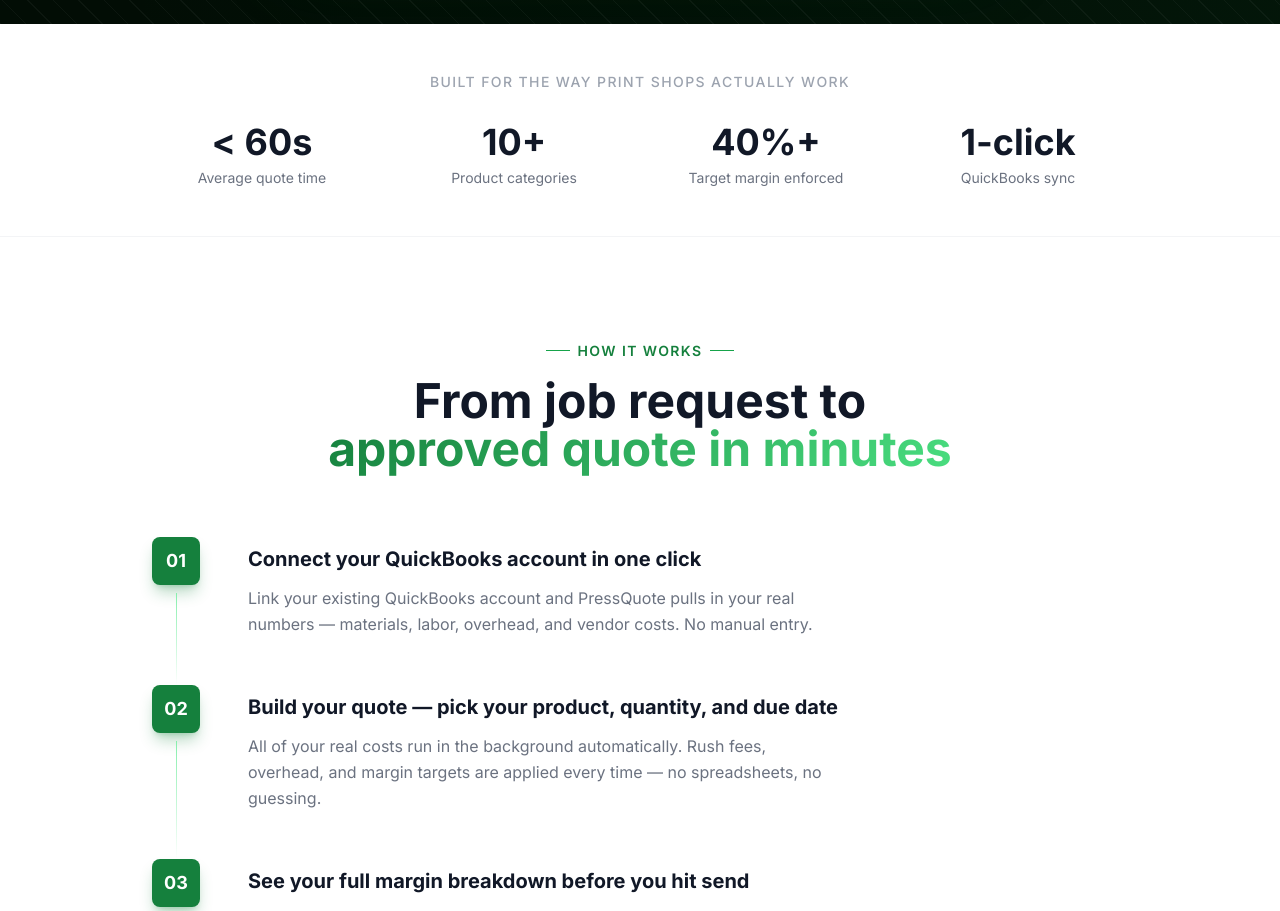
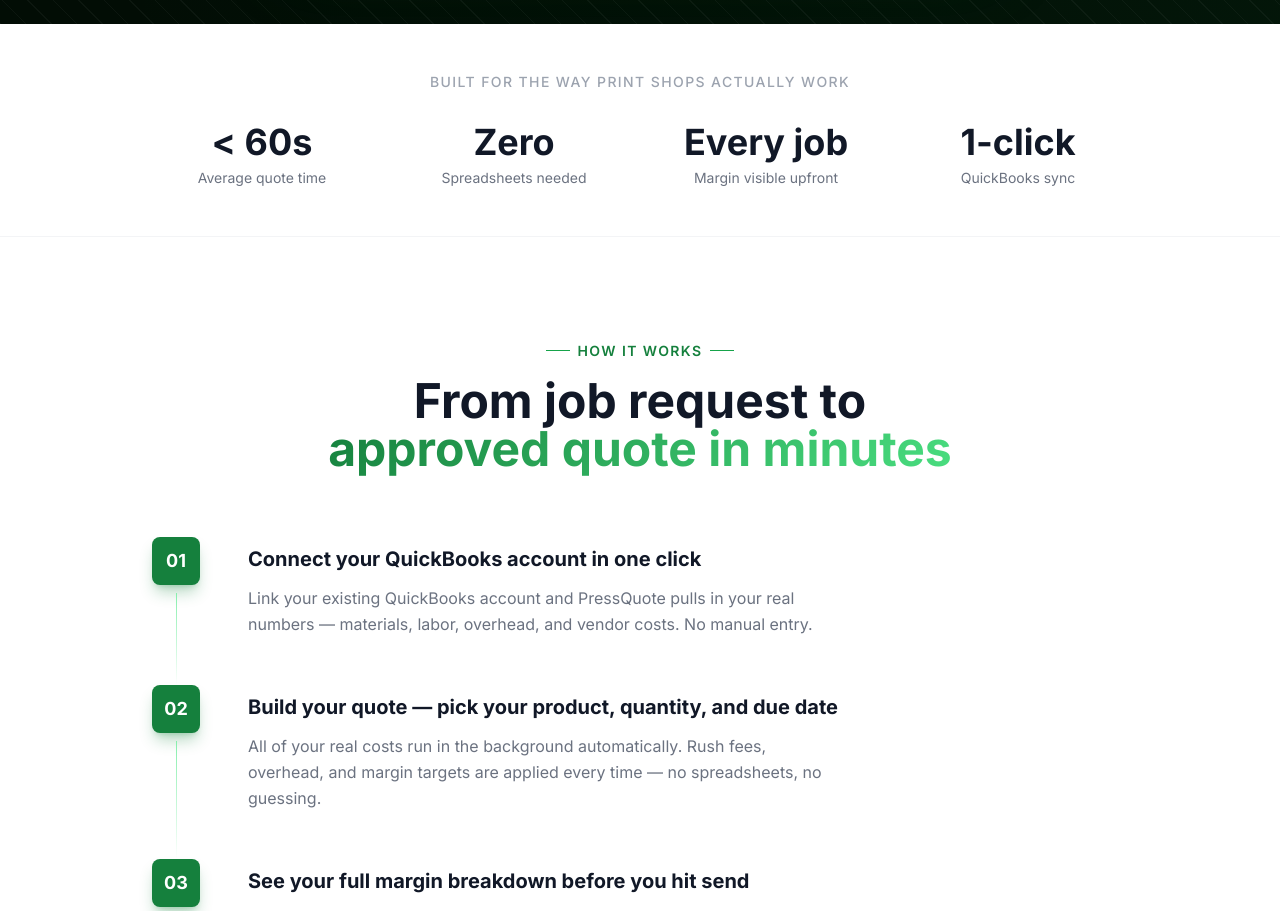
Before and after one commit to saulaguiar29/pressquotesite, a Next.js app: page / in a window 1280 px wide. Shown: the part 1240-2151 px from the top of the page. Built offline with nearby package versions, Linux system fonts and the light colour scheme.

Commit message:
Zero spreadsheets

```diff
--- a/app/page.jsx
+++ b/app/page.jsx
@@ -199,8 +199,8 @@ function TrustBar() {
         <div className="grid grid-cols-2 md:grid-cols-4 gap-8 text-center">
           {[
             { value: '< 60s', label: 'Average quote time' },
-            { value: '10+', label: 'Product categories' },
-            { value: '40%+', label: 'Target margin enforced' },
+            { value: 'Zero', label: 'Spreadsheets needed' },
+            { value: 'Every job', label: 'Margin visible upfront' },
             { value: '1-click', label: 'QuickBooks sync' },
           ].map(({ value, label }) => (
             <div key={label}>
```
